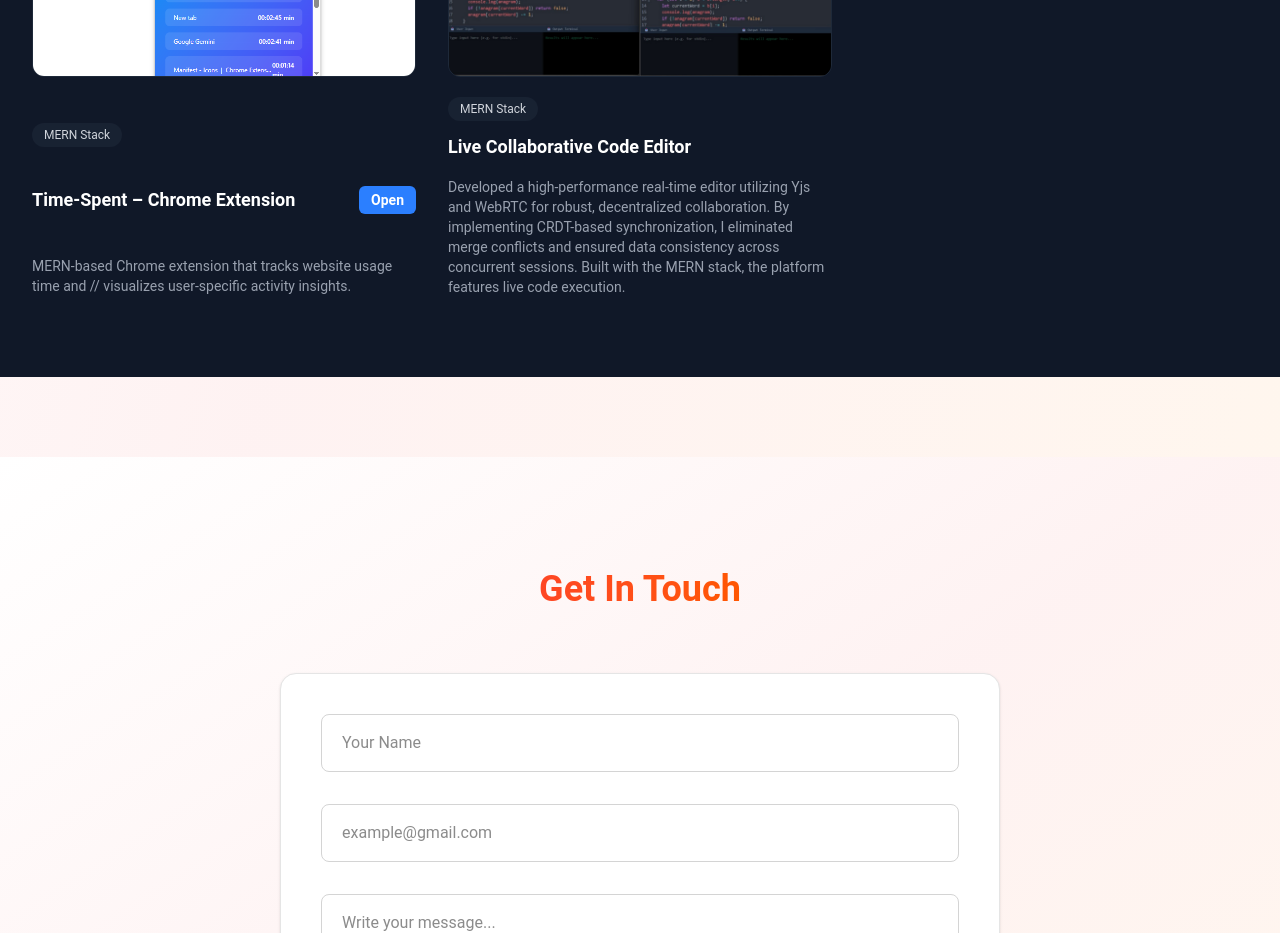
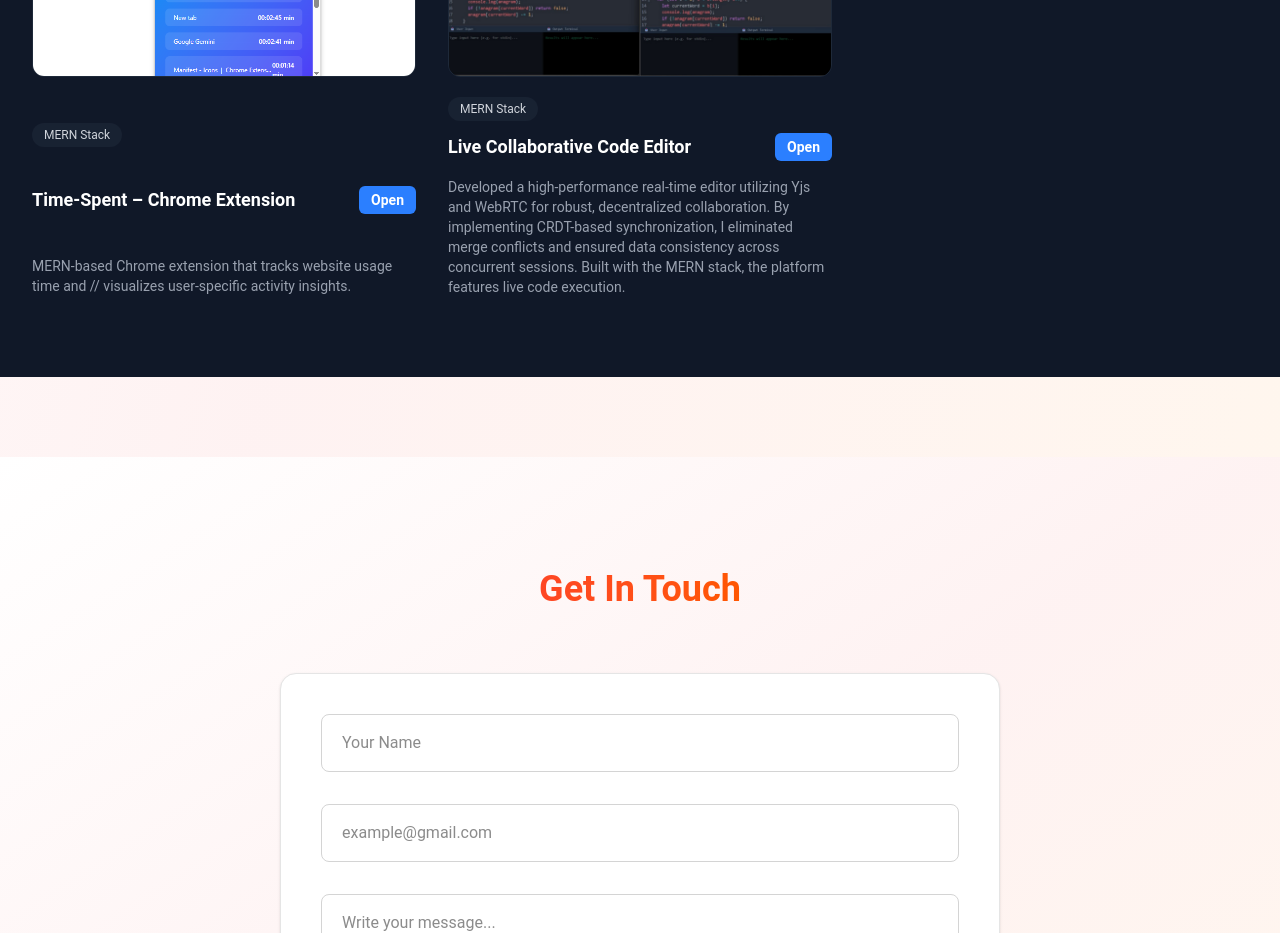
Before and after one commit to Skhari/my-portfolio, a React (Vite) app: page / in a window 1280 px wide. Shown: the part 3100-4033 px from the top of the page. Built offline with nearby package versions, Linux system fonts and the light colour scheme; the HTML template or start-up script is replaced by a standard one.

Commit message:
commit add link to collabrative code editor

```diff
--- a/src/components/sections/Projects.jsx
+++ b/src/components/sections/Projects.jsx
@@ -176,8 +176,21 @@ export const Projects = () => {
                 MERN Stack
               </span>
 
-              <h3 className="mt-3 text-lg font-semibold text-white">
-                Live Collaborative Code Editor
+              <h3 className="mt-3 text-lg font-semibold text-white flex justify-between">
+                <a
+                  href="https://chat-app-project-umber-nine.vercel.app/login"
+                  target="_blank"
+                >
+                  {" "}
+                  Live Collaborative Code Editor
+                </a>
+                <a
+                  className="text-sm px-3 py-1 rounded-md bg-blue-500 hover:bg-blue-600 transition text-white"
+                  href="https://collabrative-code-editor-ten.vercel.app/"
+                  target="_blank"
+                >
+                  Open
+                </a>
               </h3>
 
               <p className="mt-4 text-sm text-gray-400">
```
